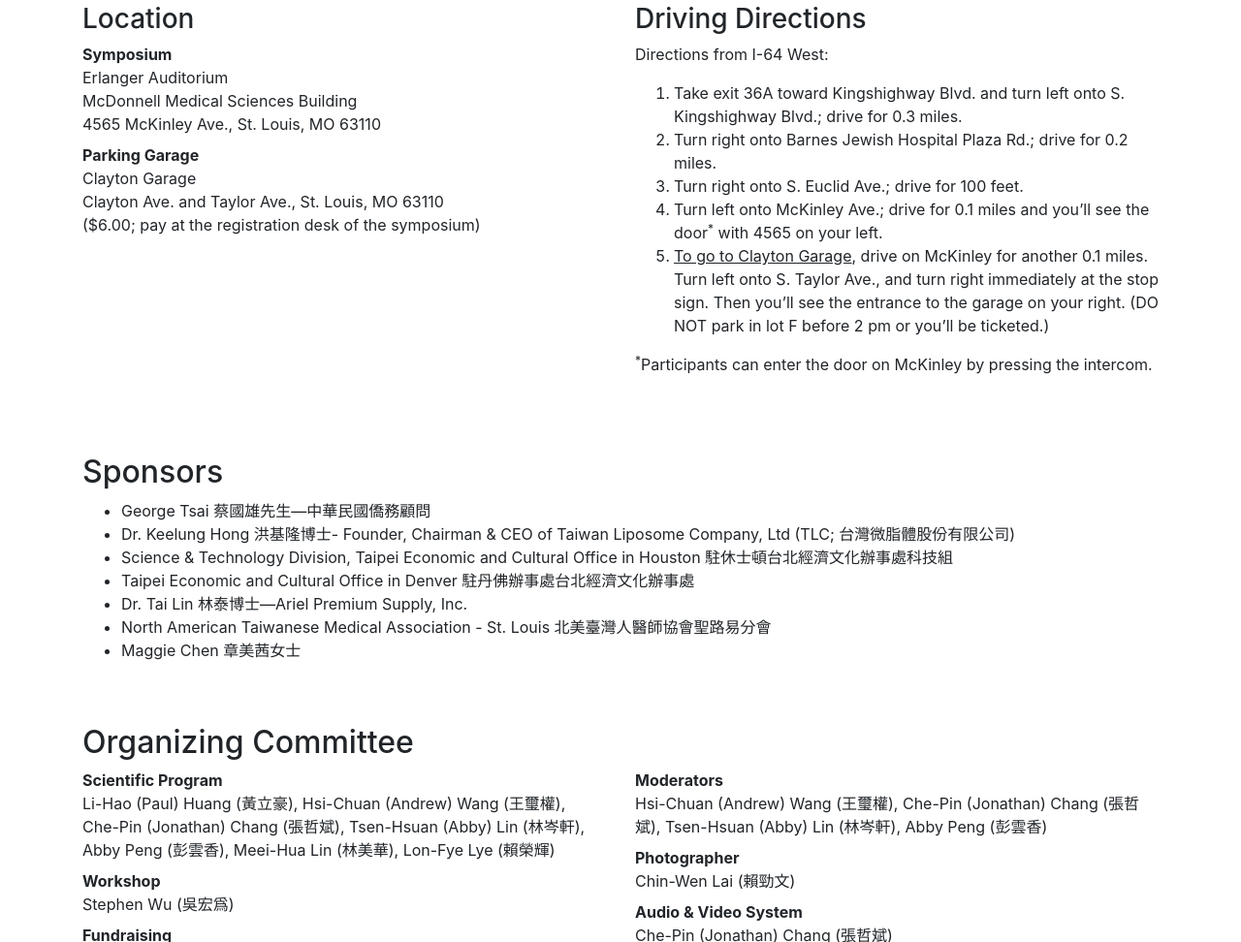
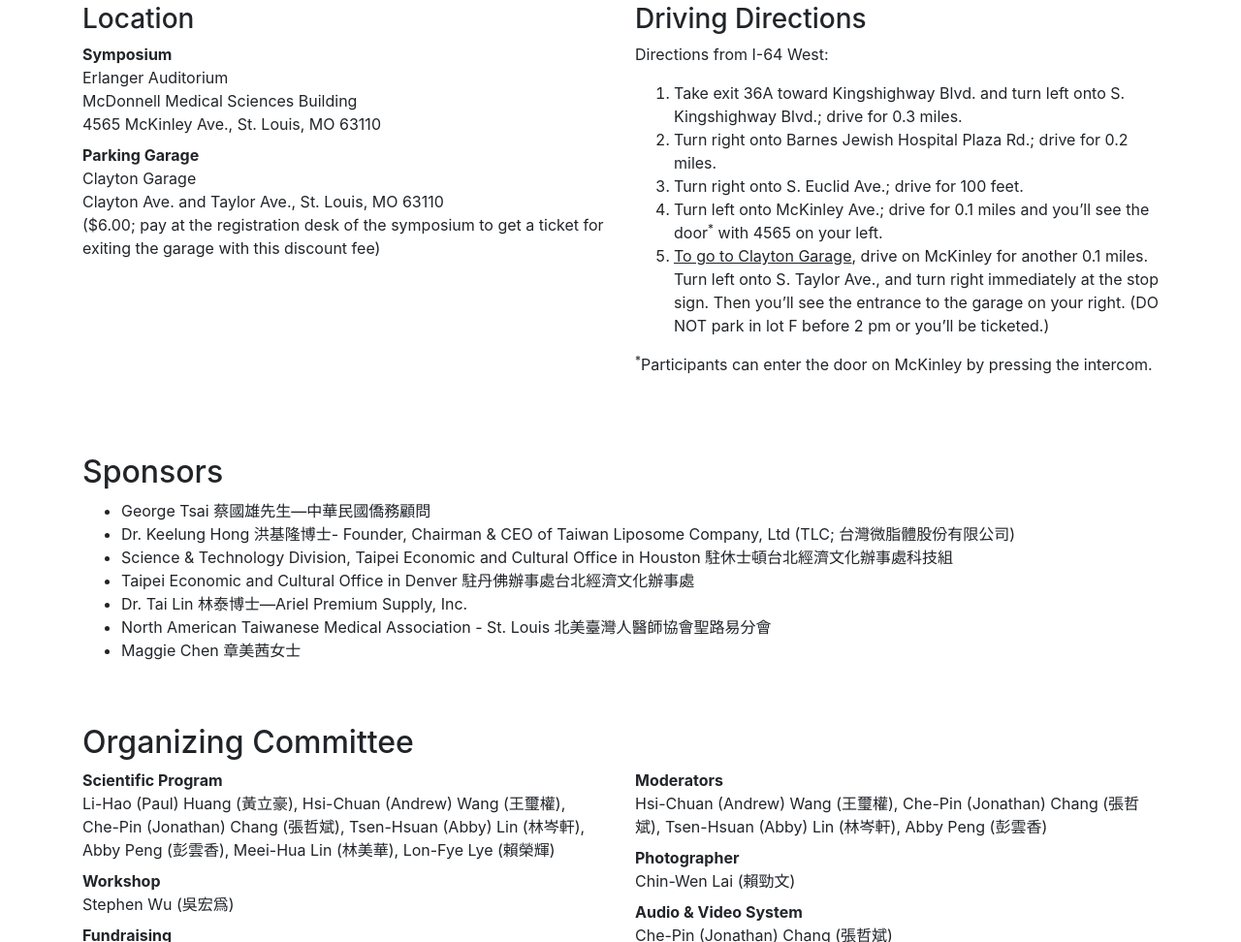
Before and after one commit to jona125/symposium2019.tsa-stl.org, a plain HTML site: page index.html in a window 1280 px wide. Shown: the part 8156-9128 px from the top of the page at 97% size. Drawn offline with nearby package versions, Linux system fonts and the light colour scheme; some packages are replaced by stand-ins of ours.

Commit message:
Update documentation

```diff
--- a/index.html
+++ b/index.html
@@ -505,7 +505,7 @@
             <dt>Parking Garage</dt>
             <dd>Clayton Garage<br>
               Clayton Ave. and Taylor Ave., St. Louis, MO 63110<br>
-              ($6.00; pay at the registration desk of the symposium)
+	      ($6.00; pay at the registration desk of the symposium to get a ticket for exiting the garage with this discount fee)
             </dd>
           </dl>
         </div>
```
